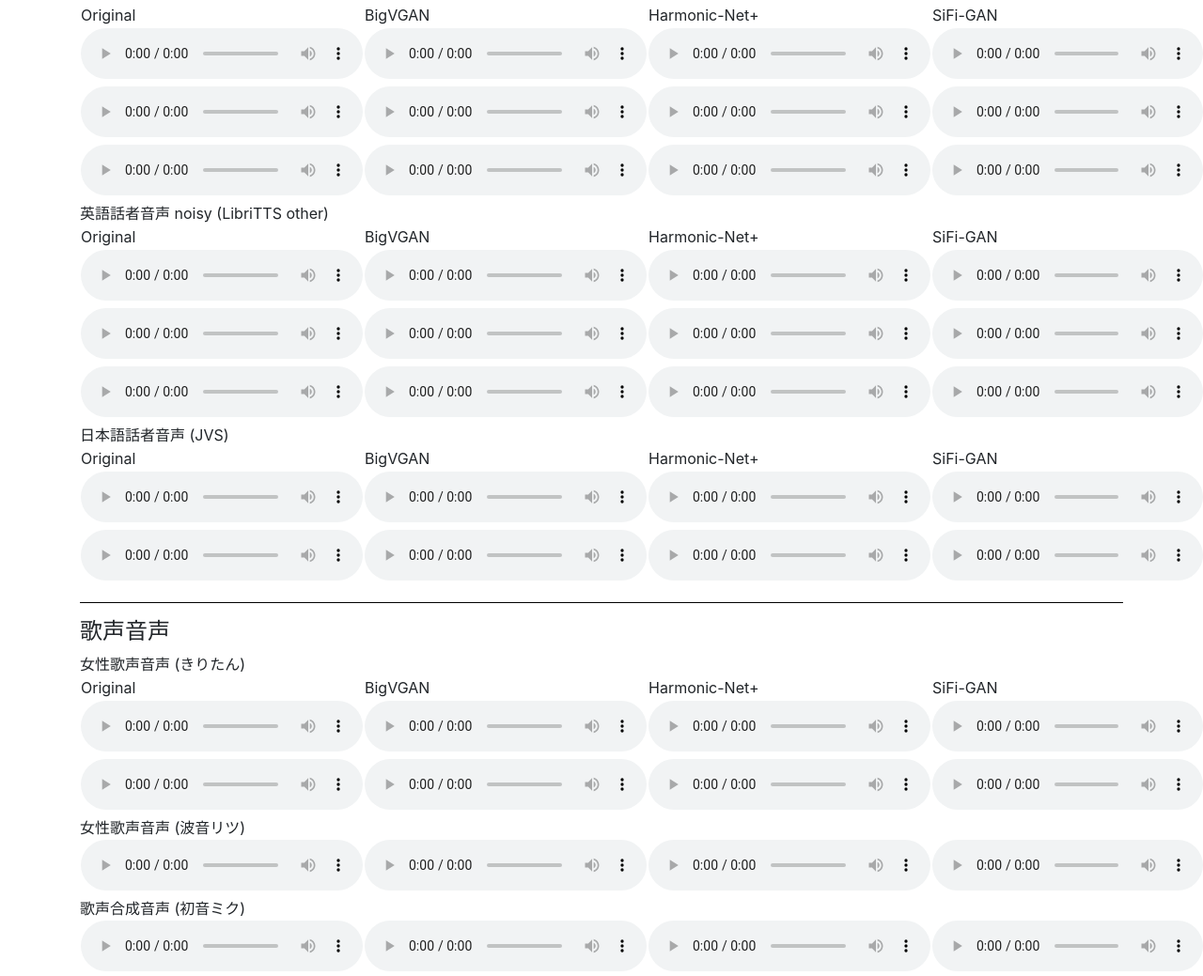
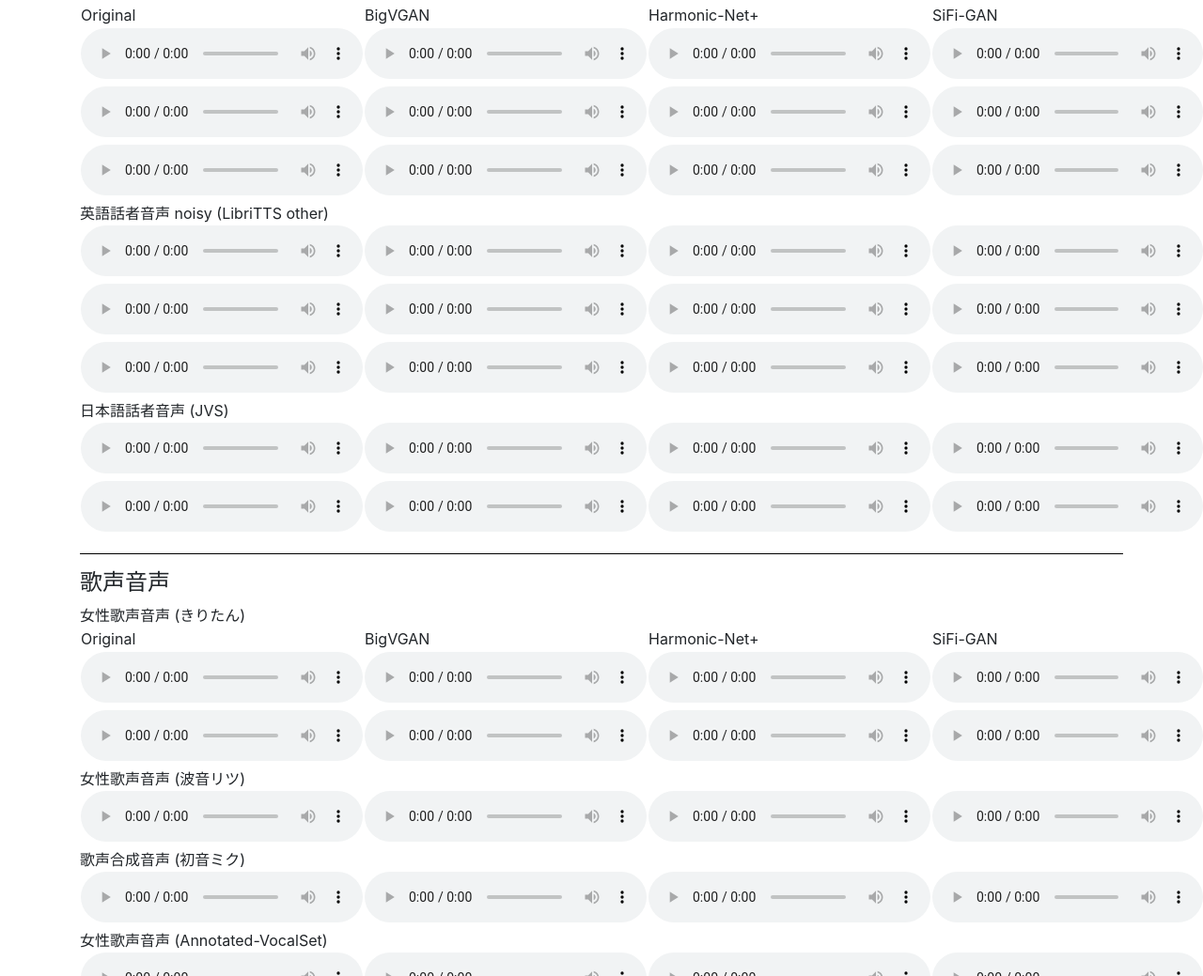
Before and after one commit to 229x109x/wakate-Demo, a plain HTML site: page index.html in a window 1280 px wide. Shown: the part 675-1714 px from the top of the page at 94% size. Drawn offline with nearby package versions, Linux system fonts and the light colour scheme.

Commit message:
Update index.html

```diff
--- a/index.html
+++ b/index.html
@@ -101,12 +101,12 @@
         <!-- 女性英語話者音声(LibriTTS other) -->
         <table>
         <tbody>
-        <tr>
+	<!-- <tr>
         <td>Original</td>
         <td>BigVGAN</td>
         <td>Harmonic-Net+</td>
         <td>SiFi-GAN</td>
-        </tr>
+        </tr> -->
         <tr>
         <td><audio controls="" ><source src="wav/utterance/00_original/ltother1.wav"/></audio></td>
         <td><audio controls="" ><source src="wav/utterance/01_bigvgan/ltother1_generated.wav"/></audio></td>
@@ -157,12 +157,12 @@
         <!-- 女性日本語話者音声(jvs004) -->
         <table>
         <tbody>
-        <tr>
+	<!-- <tr>
         <td>Original</td>
         <td>BigVGAN</td>
         <td>Harmonic-Net+</td>
         <td>SiFi-GAN</td>
-        </tr>
+        </tr> -->
         <tr>
         <td><audio controls="" ><source src="wav/utterance/00_original/jvs004_BASIC5000_0074.wav"/></audio></td>
         <td><audio controls="" ><source src="wav/utterance/01_bigvgan/BASIC5000_0074_generated.wav"/></audio></td>
```
